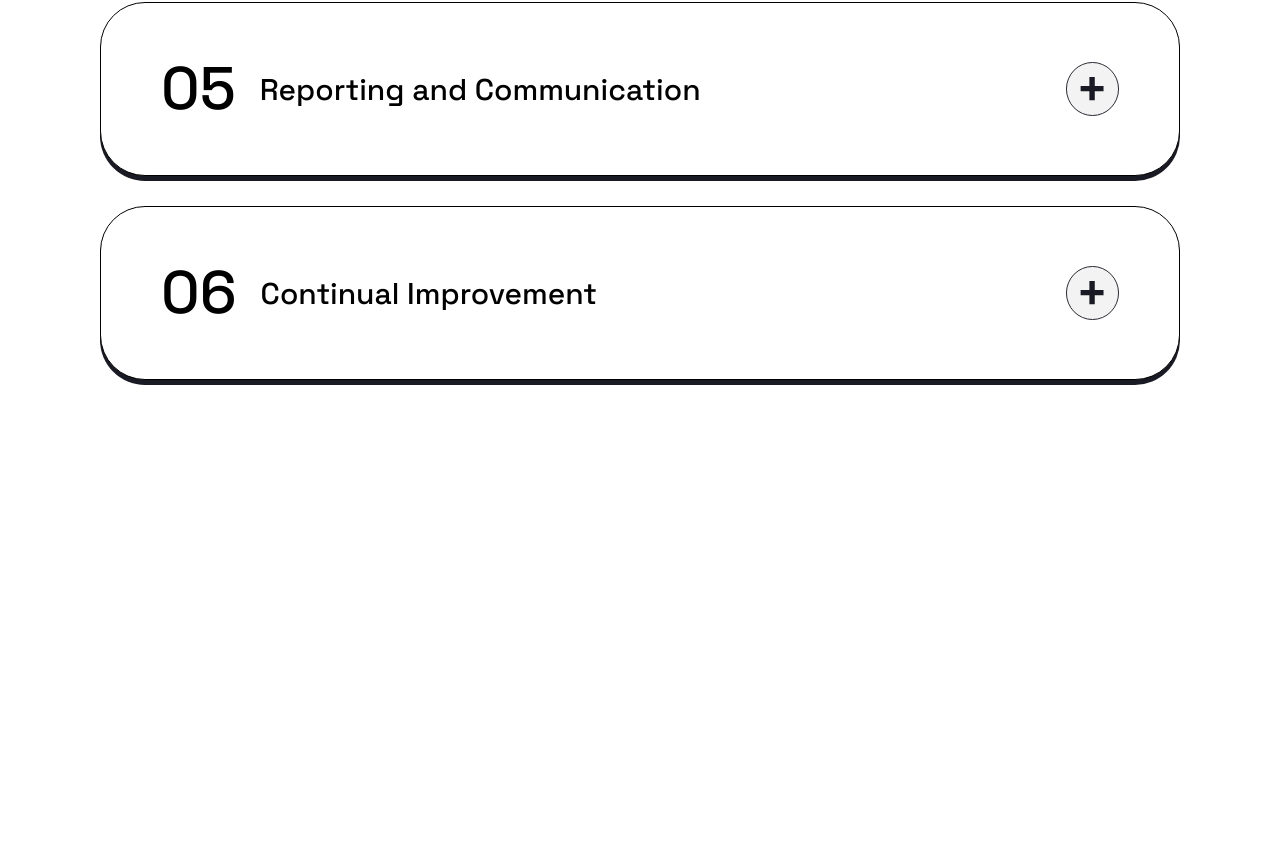
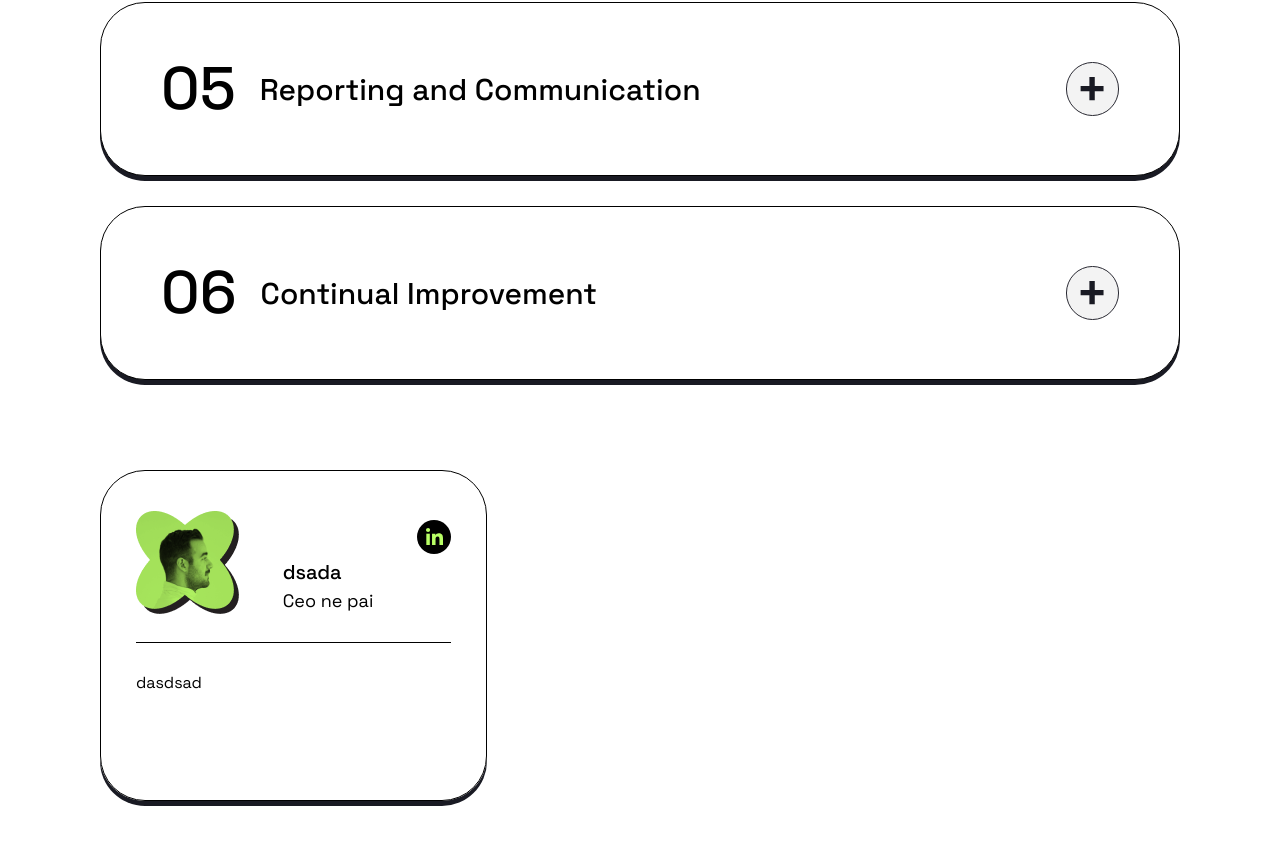
Before and after one commit to xsalles/tailwind-landpage, a React (Vite) app: page / in a window 1280 px wide. Shown: the part 4283-5128 px from the top of the page. Before the commit the page ends 4723 px from the top, so only its background shows below. Built offline with nearby package versions, Linux system fonts and the light colour scheme.

Commit message:
feat: created the cardTeam component.

```diff
--- /dev/null
+++ b/src/components/CardTeam/index.tsx
@@ -0,0 +1,29 @@
+import { iconsCompany } from "../../constants/icons";
+import { CardTeamProps } from "../../interfaces";
+
+export default function CardTeam({
+  photo,
+  description,
+  name,
+  position,
+}: CardTeamProps) {
+  return (
+    <div className="flex flex-col !p-[40px_35px] w-[387px] h-[331px] rounded-[45px] border-1 shadow-[0_5px_0_0_#191A23] gap-7">
+      <div className="flex w-full justify-between place-items-end">
+        <img src={photo} alt={`Foto do nosso parceiro de time ${name}`} />
+        <div className="flex flex-col h-auto ">
+          <h4 className="text-[20px] font-medium">{name}</h4>
+          <p className="text-[18px]">{position}</p>
+        </div>
+        <a href="https://www.linkedin.com/in/pedro-sales-00090a274/" className="!mb-15">
+          <img
+            src={iconsCompany.linkedin}
+            alt="Foto que ao clicar você é redirecionado para o Linkedin do nosso cliente"
+          />
+        </a>
+      </div>
+      <hr className="w-full h-[1px]" />
+      <p>{description}</p>
+    </div>
+  );
+}
--- a/src/constants/icons.ts
+++ b/src/constants/icons.ts
@@ -26,6 +26,8 @@ import whiteGreen from "../assets/icons/links/Icon-white-green.svg"
 import logoWhite from "../assets/icons/logos/logoWhite.svg"
 import logoBlack from "../assets/icons/logos/Logo-black.svg"
 
+import linkedin from "../assets/illustrations/people/linkedin.svg"
+
 export const logos = {
     logoWhite,
     logoBlack
@@ -43,7 +45,8 @@ export const iconsCompany = {
     hubspot,
     netflix,
     notion,
-    zoom
+    zoom,
+    linkedin
 }
 
 export const iconsDropdown = {
--- a/src/pages/landpage.tsx
+++ b/src/pages/landpage.tsx
@@ -1,4 +1,6 @@
 import "../../tailwind.css";
+import CardTeam from "../components/CardTeam";
+import { illustrationsPeople } from "../constants/illustrations";
 import CaseStudiesSection from "../sections/caseStudies";
 import CompanySection from "../sections/company";
 import HeroSection from "../sections/hero";
@@ -15,6 +17,12 @@ export default function Landpage() {
       <ProposalSection />
       <CaseStudiesSection />
       <ProcessSection />
+      <CardTeam
+        description="dasdsad"
+        name="dsada"
+        photo={illustrationsPeople.brian}
+        position="Ceo ne pai"
+      />
     </main>
   );
 }
--- a/src/styles/global.css
+++ b/src/styles/global.css
@@ -2,7 +2,7 @@
   margin: 0;
   box-sizing: border-box;
   padding: 0;
-    font-family: 'Space Grotesk', sans-serif;
+  font-family: "Space Grotesk", sans-serif;
 }
 
 body {
@@ -20,3 +20,7 @@
   min-width: 100%;
   background-color: #fff;
 }
+
+button a {
+  cursor: pointer;
+}
```
Also changed, not shown: src/interfaces/index.ts (+7 -0 lines). Lines whose indentation alone changed are shown as unchanged.
